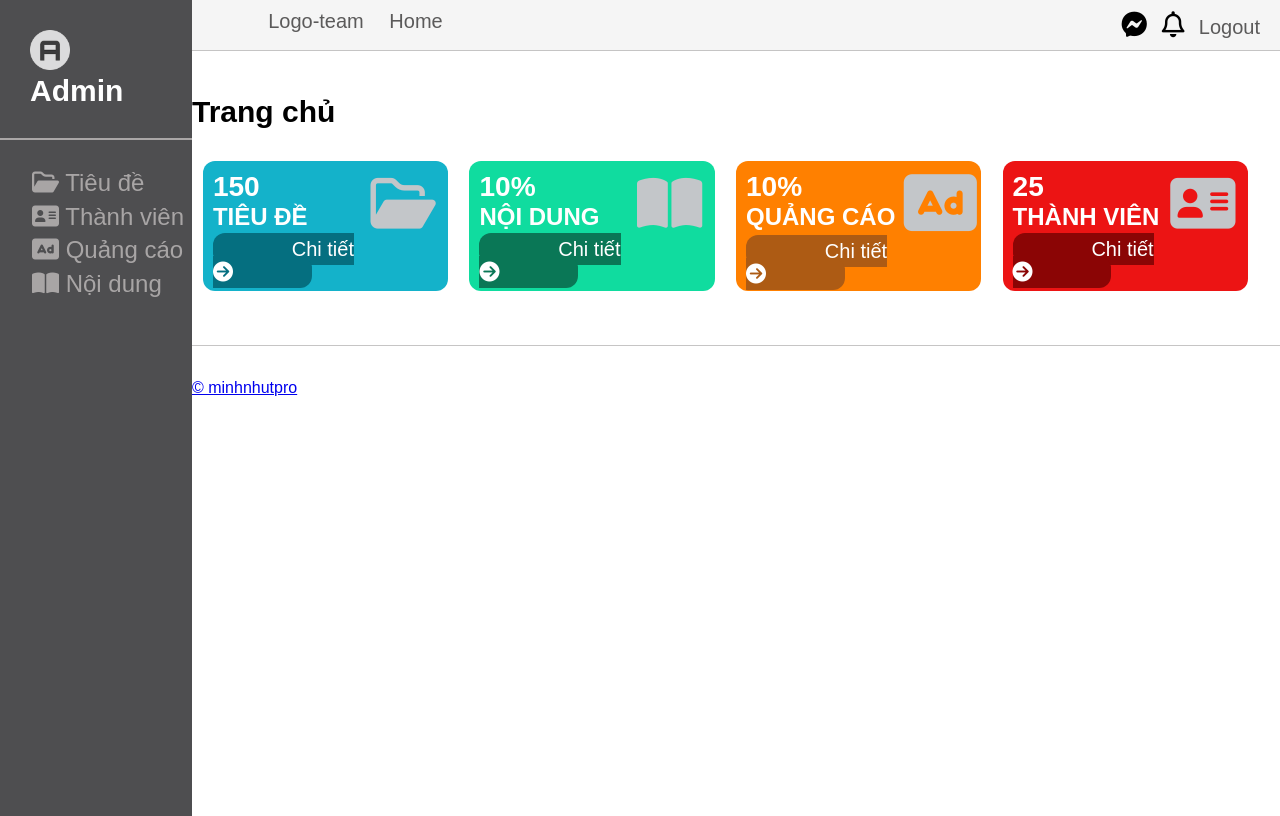
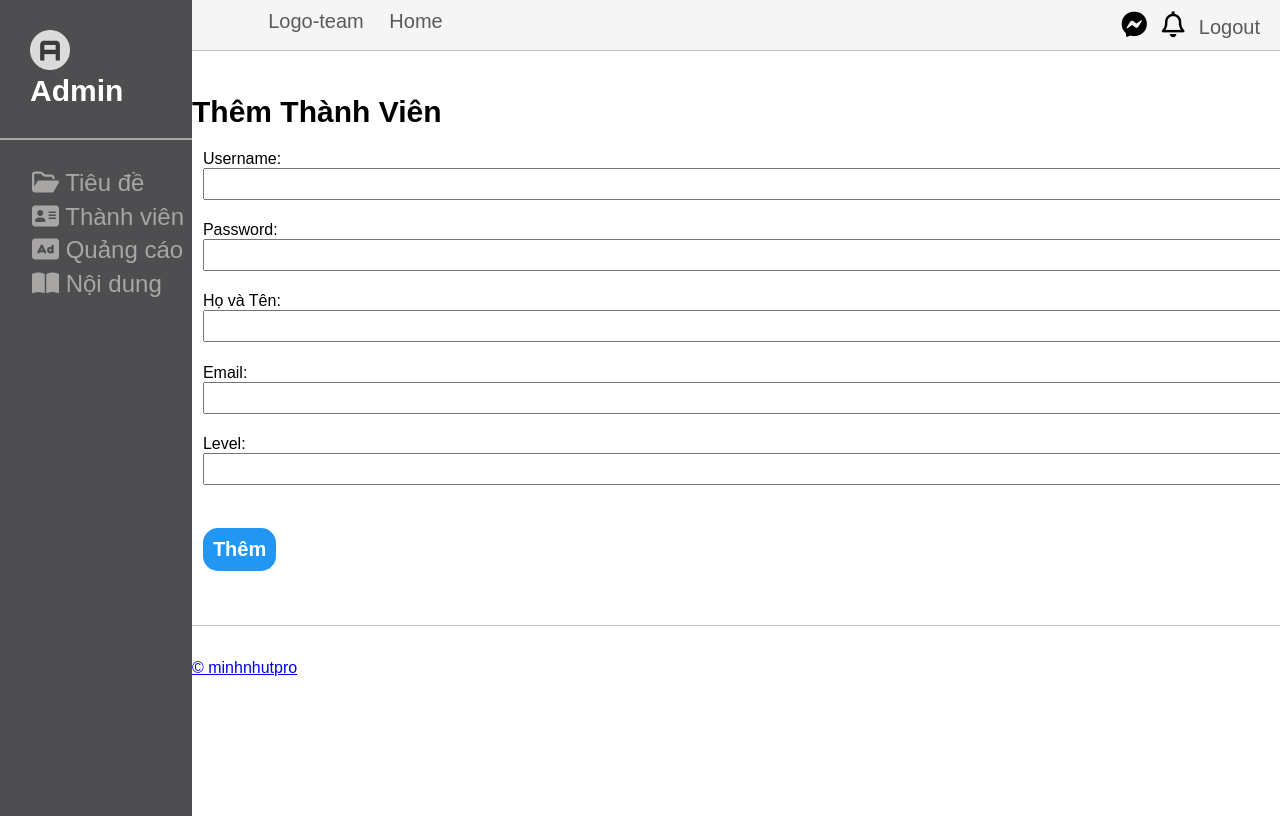
Before and after one commit to Giusstran2020/WebTinTuc, a PHP site: page /lab-03/admin/addThanhvien in a window 1280 px wide. Run offline with PHP 8.4, Linux system fonts and the light colour scheme; some libraries are stand-ins or nearby versions.

Commit message:
addthanhvien and thanhvienphp

```diff
--- a/mvc/Controllers/admin.php
+++ b/mvc/Controllers/admin.php
@@ -5,7 +5,7 @@
         public function __construct(){
             //Model
             //$this->adminModel = $this->model("adminModel");
-            $this->UserModel = $this->model("usersModel");
+            $this->userModel = $this->model("usersModel");
         }
         function SayHi(){
             $this->view("admin",[
@@ -18,14 +18,45 @@
             ]);
         }
         function noidung(){
+
             $this->view("admin",[
                 "pages" => "noidung"
             ]);
         }
         function thanhvien(){
+            $ds = $this->userModel->dsUser();
             $this->view("admin",[
-                "pages" => "thanhvien"
+                "pages" => "thanhvien",
+                "ds" => $ds
             ]);
+        }
+        function editthanhvien(){
+            $this->view("admin",[
+                "pages" => "editthanhvien",
+            ]);
+        }
+        function addthanhvien(){
+            if(isset($_POST["btnadd"]) ){
+                    $fullname = $_POST["hovaten"];
+                    $username = $_POST["username"];
+                    $password = $_POST["password"];
+                    $level = $_POST["level"];
+                    $email = $_POST["email"];
+                    $check_user = $this->userModel->check_user($username);
+                    if($check_user == "false"){
+                        $kq = $this->userModel->Insert_user($fullname,$username,$password,$email,$level);
+                        $this->view("admin",[
+                            "pages" => "addthanhvien",
+                            "result" => $kq,
+                        ]);
+                    }
+                }
+            else{
+                $this->view("admin",[
+                    "pages" => "addthanhvien",
+
+                ]);
+            }
         }
         function quangcao(){
             $this->view("admin",[
--- a/mvc/Models/usersModel.php
+++ b/mvc/Models/usersModel.php
@@ -20,6 +20,49 @@
         public function Get_level(){
             // kiem tra coi user là level gi để đưa vào quản trị tương ứng
         }
+        public function dsUser(){
+            // lấy hết ds user và trả về 1 mảng
+            $query = "select * from Users order by username asc";
+            $result = mysqli_query($this->connect,$query) or die(mysqli_error());
+            if(mysqli_num_rows($result)>0)
+	        {
+                $i = 0;
+                while ($row = mysqli_fetch_array($result))
+                {
+
+                    $kq[$i] = array(
+                        $row["username"],
+                        $row["hoten"],
+                        $row["email"],
+                        $row["level"],
+                    );
+                    $i = $i + 1;
+                }
+
+                return $kq;
+            }
+        }
+        public function check_user($username){
+            // kiem tra coi user tồn tại chưa
+            $query = "SELECT username FROM Users WHERE username='$username'";
+            $result = mysqli_query($this->connect,$query) or die(mysqli_error());
+            $kq = false;
+            if (mysqli_num_rows($result) > 0){
+                $kq = true;
+             }
+             return json_encode($kq);
+        }
+        public function Insert_user($fullname,$username,$password,$email,$level){
+            echo $fullname.$username.$password.$email.$level;
+            $qr = "INSERT INTO Users VALUES(null,'$username','$password','$level','$fullname','$email')";
+            $result = false;
+            if(mysqli_query($this->connect,$qr)){
+                $result = true;
+            }
+            return json_encode($result);
+
+         }
+
 
 }
 ?>
--- /dev/null
+++ b/public/admin/pages/addthanhvien.php
@@ -0,0 +1,32 @@
+<div class="content">
+            <div class="trangchu">
+                <p>Thêm Thành Viên</p>
+            </div>
+            <div class="container2">
+                <div class="List_title">
+                <form action="addthanhvien" method="post" class="user" name="addUser">
+                        <lable for="username" class="input_left">Username:</lable>
+                        <input name="username" type="text" class="input_right"></br>
+                        <lable for="password" class="input_left">Password:</lable>
+                        <input name="password" type="password" class="input_right"></br>
+                        <lable for="hovaten" class="input_left">Họ và Tên:</lable>
+                        <input  name="hovaten" type="text" class="input_right"></br>
+                        <lable for="email" class="input_left">Email:</lable>
+                        <input name="email" type="text" class="input_right"></br>
+                        <lable for="level" class="input_left">Level:</lable>
+                        <input  name="level" type="text" class="input_right"></br>
+                        <button  class="add" name="btnadd">Thêm</button>
+                </form>
+            </div>
+        </div>
+        </div>
+    <?php if(isset($data["result"])){?>
+    <h3>
+    <?php
+        if($data["result"]=="true"){
+            echo "Đăng kí thành công";
+        }
+        else {echo "Đăng kí thất bại";}
+    ?>
+    </h3>
+<?php }?>
--- a/public/admin/pages/noidung.php
+++ b/public/admin/pages/noidung.php
@@ -13,6 +13,9 @@
                         <td class="td">Sửa</td>
                         <td class="td">Xóa</td>
                         </tr>
+                        <?php
+
+                        ?>
                         <tr><td class='tdcon'>$row[tieude]</td>
                             <td class='tdcon'>$row[noidung]</td>
                             <td class='tdcon'>$row[hinhanh]</td>
```
Also changed, not shown: public/admin/pages/editthanhvien.php (added, +22 -0 lines), public/admin/pages/thanhvien.php (+19 -8 lines).
